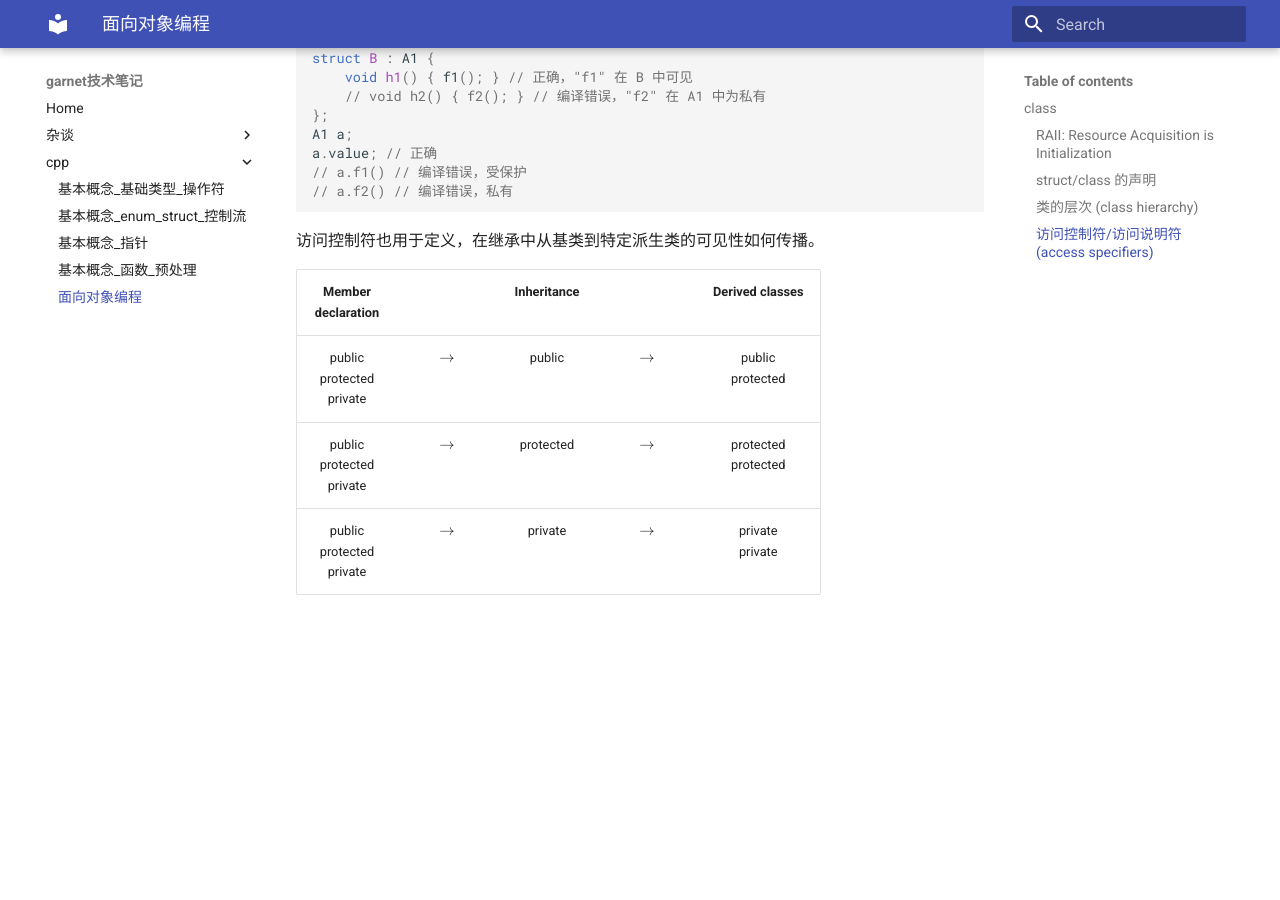
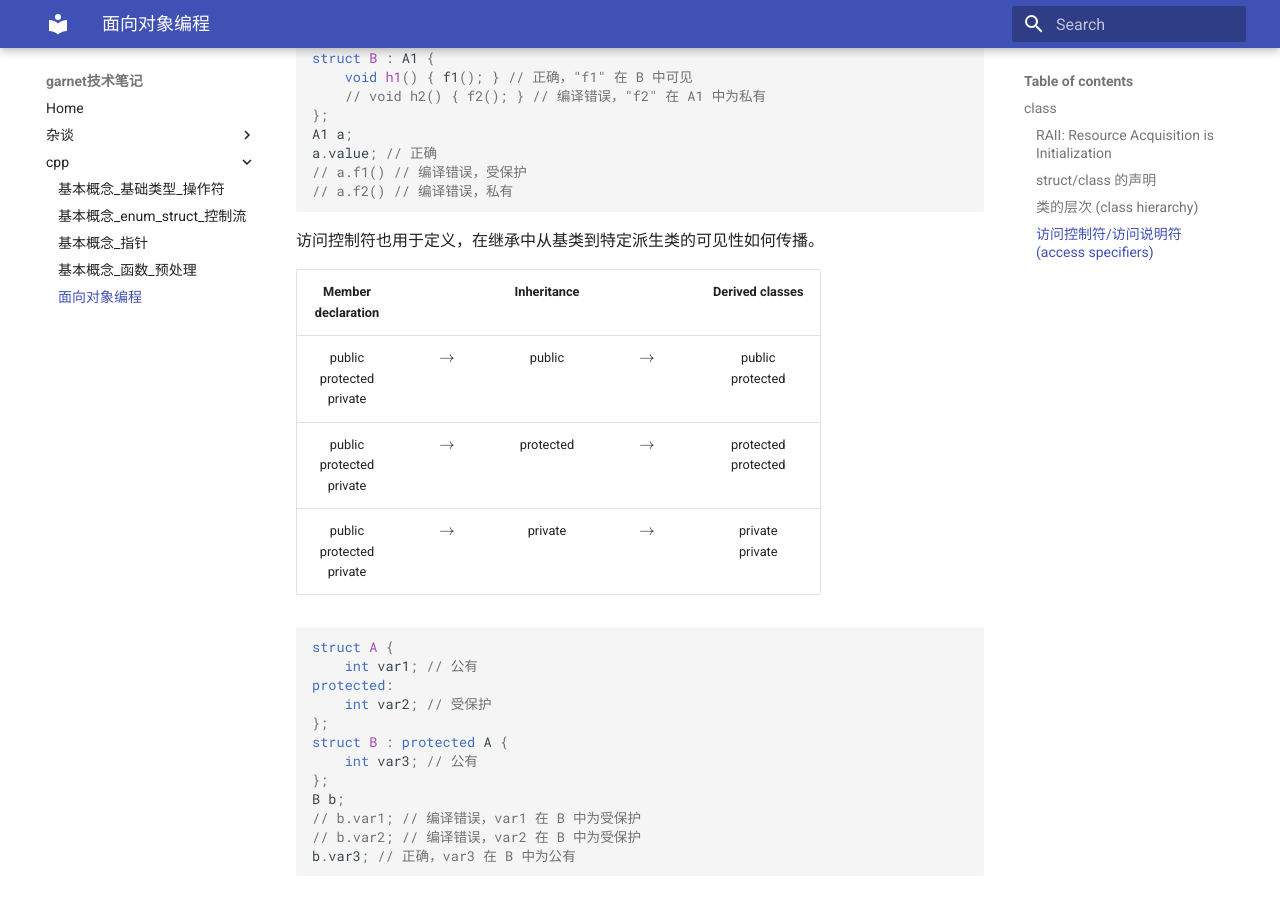
Before and after one commit to ymma98/technotes, an MkDocs documentation site: the page built from docs/cpp/OOP.md, in a window 1280 px wide and 900 px high, scrolled down 3385 px. Built offline with MkDocs 1.6.1 and Material for MkDocs 9.7.7, drawn with Linux system fonts in a browser that asks for light colours; formulas are drawn with MathJax 3; before the commit the page ends 4020 px from its top, so only the background shows below that.

Commit message:
docs/cpp/OOP.md updated from https://stackedit.cn/

````diff
--- a/docs/cpp/OOP.md
+++ b/docs/cpp/OOP.md
@@ -158,8 +158,22 @@ a.value; // 正确
 | public <br> protected <br> private | $\rightarrow$ | protected | $\rightarrow$ | protected <br> protected |
 | public <br> protected <br> private | $\rightarrow$ | private | $\rightarrow$ | private <br> private |
 
+```cpp
+struct A {
+    int var1; // 公有
+protected:
+    int var2; // 受保护
+};
+struct B : protected A {
+    int var3; // 公有
+};
+B b;
+// b.var1; // 编译错误，var1 在 B 中为受保护
+// b.var2; // 编译错误，var2 在 B 中为受保护
+b.var3; // 正确，var3 在 B 中为公有
+```
+<!--stackedit_data:
+eyJoaXN0b3J5IjpbMzA4MzI2ODkwLC05OTY2MTI3NjEsMTE0OD
+g0MjY0NiwyMjU5ODA0NzUsLTY0MTE2ODM5LDk3NjQ0MTMxNl19
 
-<!--stackedit_data:
-eyJoaXN0b3J5IjpbLTk5NjYxMjc2MSwxMTQ4ODQyNjQ2LDIyNT
-k4MDQ3NSwtNjQxMTY4MzksOTc2NDQxMzE2XX0=
 -->
````
